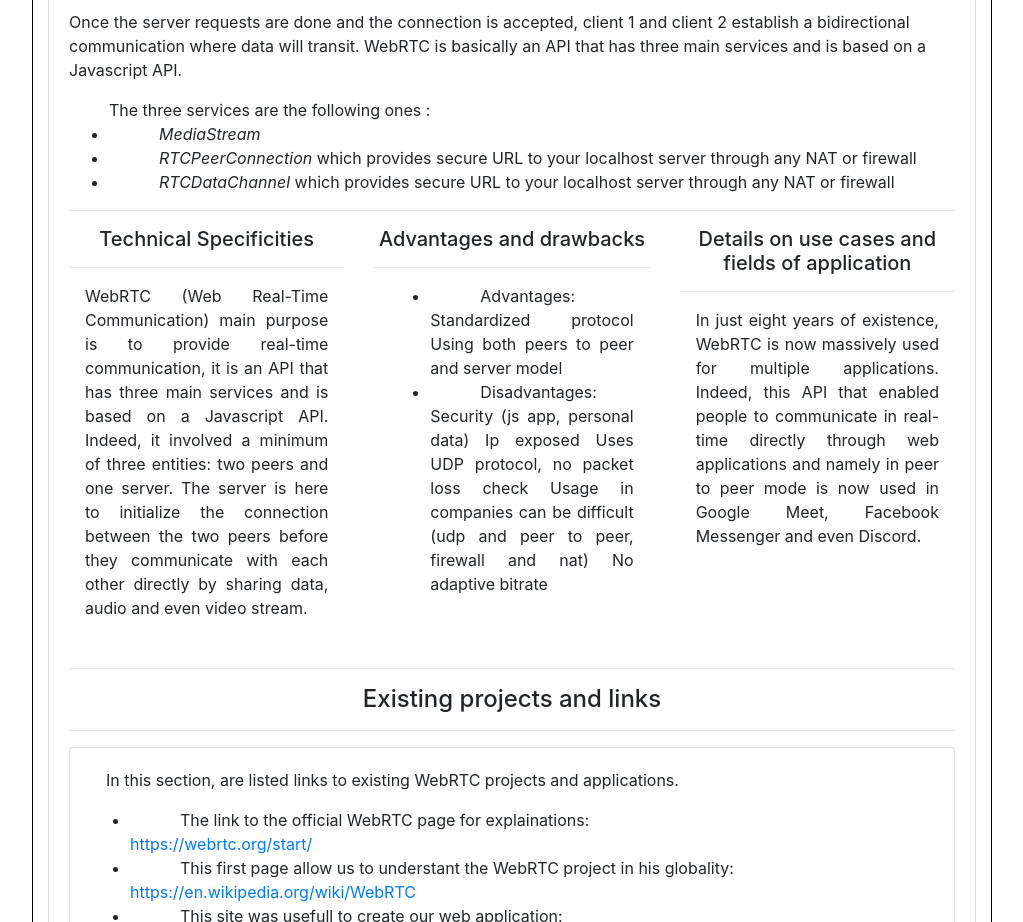
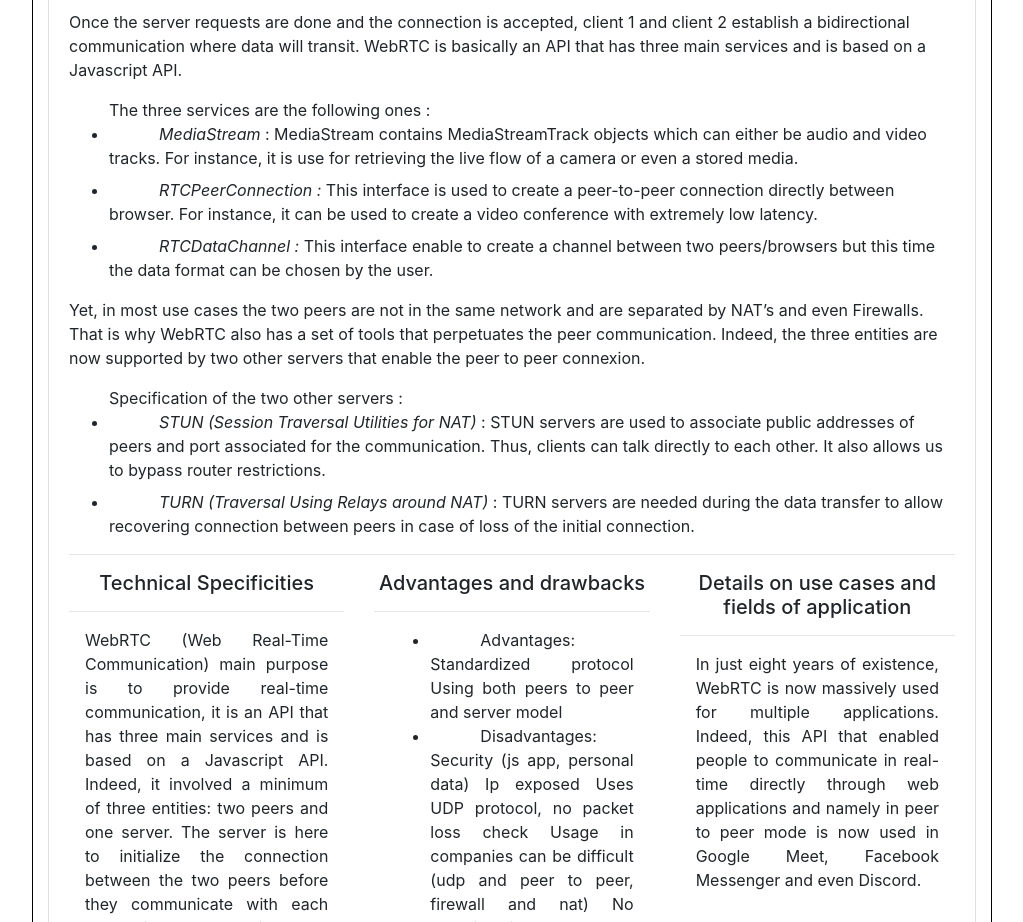
Before and after one commit to VideoStreamingEnseirb/WebRTC, a React (Create React App) app in the folder Front/: page / in a window 1280 px wide. Shown: the part 1460-2382 px from the top of the page, without its empty margins (128-1151 px from the left). Built offline with nearby package versions, Linux system fonts and the light colour scheme; no server answers.

Commit message:
Update presentation

```diff
--- a/Front/src/components/presentation.js
+++ b/Front/src/components/presentation.js
@@ -73,13 +73,20 @@ export class presentation extends Component {
 
                     <p>Once the server requests are done and the connection is accepted, client 1 and client 2 establish a bidirectional communication where data will transit. WebRTC is basically an API that has three main services and is based on a Javascript API.  </p>
                     <ul>The three services are the following ones :
-                            <li style={{ "text-indent": "50px" }}> <em> MediaStream </em>
+                            <li style={{ "text-indent": "50px" }} className="mb-2"> <em> MediaStream </em> : MediaStream contains MediaStreamTrack objects which can either be audio and video tracks. For instance, it is use for retrieving the live flow of a camera or even a stored media.
 
                         </li>
-                        <li style={{ "text-indent": "50px" }}> <em> RTCPeerConnection </em> which provides secure URL to your localhost server through any NAT or firewall</li>
-                        <li style={{ "text-indent": "50px" }}> <em> RTCDataChannel </em> which provides secure URL to your localhost server through any NAT or firewall</li>
+                        <li style={{ "text-indent": "50px" }} className="mb-2"> <em> RTCPeerConnection : </em> This interface is used to create a peer-to-peer connection directly between browser. For instance, it can be used to create a video conference with extremely low latency. </li>
+                        <li style={{ "text-indent": "50px" }} className="mb-2"> <em> RTCDataChannel : </em> This interface enable to create a channel between two peers/browsers but this time the data format can be chosen by the user. </li>
                     </ul>
 
+                    <p>Yet, in most use cases the two peers are not in the same network and are separated by NAT’s and even Firewalls. That is why WebRTC also has a set of tools that perpetuates the peer communication. Indeed, the three entities are now supported by two other servers that enable the peer to peer connexion. </p>
+                    <ul>Specification of the two other servers :
+                        <li style={{ "text-indent": "50px" }} className="mb-2"> <em> STUN (Session Traversal Utilities for NAT) </em> : STUN servers are used to associate public addresses of peers and port associated for the communication. Thus, clients can talk directly to each other. It also allows us to bypass router restrictions.
+                        </li>
+                        <li style={{ "text-indent": "50px" }} className="mb-2"> <em> TURN (Traversal Using Relays around NAT) </em> : TURN servers are needed during the data transfer to allow recovering connection between peers in case of loss of the initial connection.
+                        </li>
+                    </ul>
 
 
                     <hr></hr>
```
